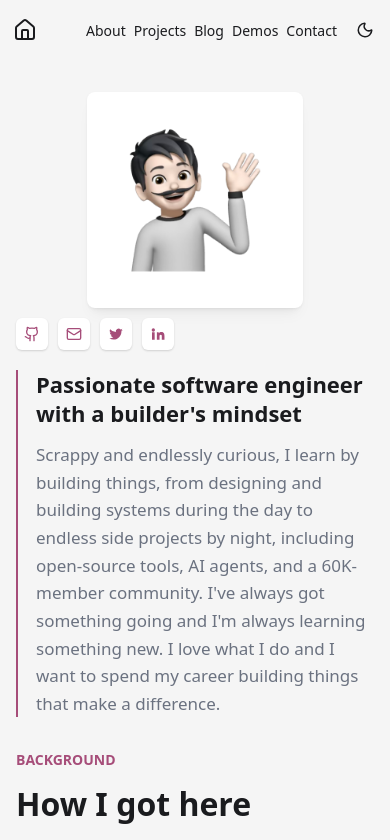
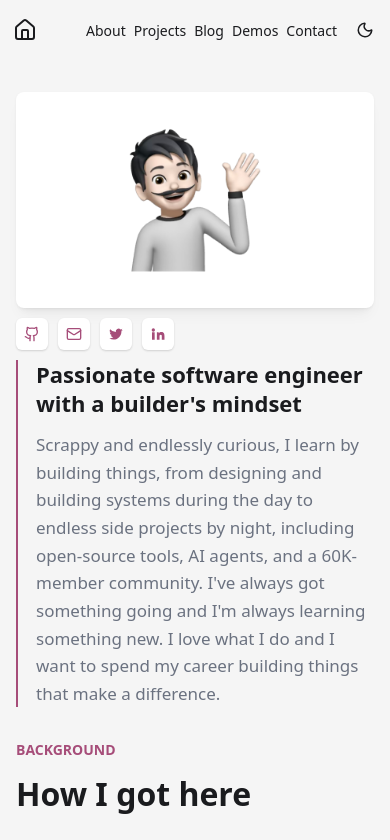
Before and after one commit to Kcorb95/kevincorbett.dev, a Next.js app: page /about in a window 390 px wide. Shown: the top 840 px of the page. Built offline with nearby package versions, Linux system fonts and the light colour scheme.

Commit message:
center about hero text against image

```diff
--- a/src/app/about/page.tsx
+++ b/src/app/about/page.tsx
@@ -21,9 +21,8 @@ const AboutPage = () => {
   return (
     <div className="grid items-start gap-[3.2rem] lg:grid-cols-[minmax(0,1fr)_34rem]">
       <section className="lg:col-span-2">
-        <div className="grid items-start gap-[2rem] md:grid-cols-[20rem_minmax(0,1fr)]">
-          <div className="flex flex-col items-center justify-center gap-[1rem]">
-            <div className="flex justify-center rounded-lg bg-card p-[1.6rem] shadow-sm">
+        <div className="grid gap-x-[2rem] gap-y-[1rem] md:grid-cols-[20rem_minmax(0,1fr)]">
+          <div className="flex justify-center rounded-lg bg-card p-[1.6rem] shadow-sm md:col-start-1 md:row-start-1">
             <Image
               src="/memoji_wave.png"
               alt="Memoji illustration of Kevin waving"
@@ -32,7 +31,7 @@ const AboutPage = () => {
               priority
             />
           </div>
-            <div className="flex items-center gap-[1rem] self-start">
+          <div className="flex items-center gap-[1rem] self-start md:col-start-1 md:row-start-2">
             {socialLinks.map((link) => (
               <a
                 key={link.label}
@@ -47,9 +46,8 @@ const AboutPage = () => {
               </a>
             ))}
           </div>
-          </div>
 
-          <div className="border-primary border-l-2 pl-[1.8rem] md:mt-[1.8rem]">
+          <div className="border-primary border-l-2 pl-[1.8rem] md:col-start-2 md:row-start-1 md:self-center">
             <h1 className="text-[2.2rem] font-black leading-snug md:text-[3rem]">
               Passionate software engineer with a builder&apos;s mindset
             </h1>
```
Lines whose indentation alone changed are shown as unchanged.
